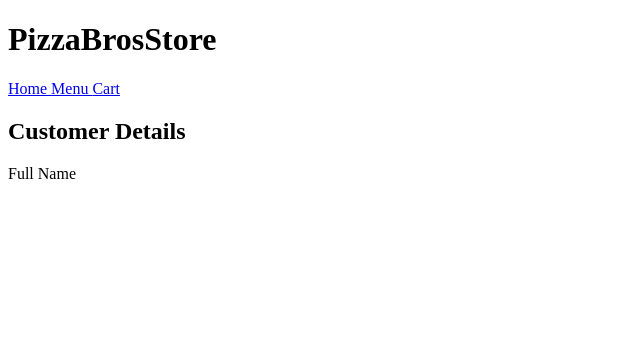
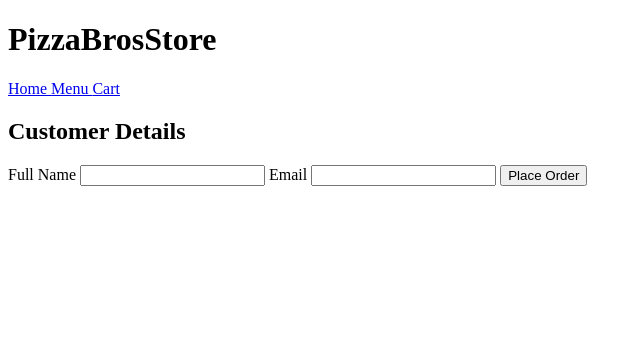
Before and after one commit to zach766/-12-credits--work-website-Assessment, a Flask app: page /checkout in a window 1280 px wide. Shown: the top 358 px of the page, without its empty margins (0-642 px from the left). Run offline with Flask 3, Linux system fonts and the light colour scheme.

Commit message:
I added the customer name and email fields to the checkout form and made them required before the order can be placed. I also added a Place Order button to submit the form.

```diff
--- a/PizzaBrosStore/templates/checkout.html
+++ b/PizzaBrosStore/templates/checkout.html
@@ -75,3 +75,54 @@ Customer Details
 <label>
 Full Name
 </label>
+
+
+
+<input
+type="text"
+name="name"
+required>
+
+
+
+
+
+<label>
+Email
+</label>
+
+
+
+<input
+type="email"
+name="email"
+required>
+
+
+
+
+
+
+<button type="submit">
+
+Place Order
+
+</button>
+
+
+
+
+
+</form>
+
+
+
+
+</section>
+
+
+
+
+</body>
+
+</html>
```
